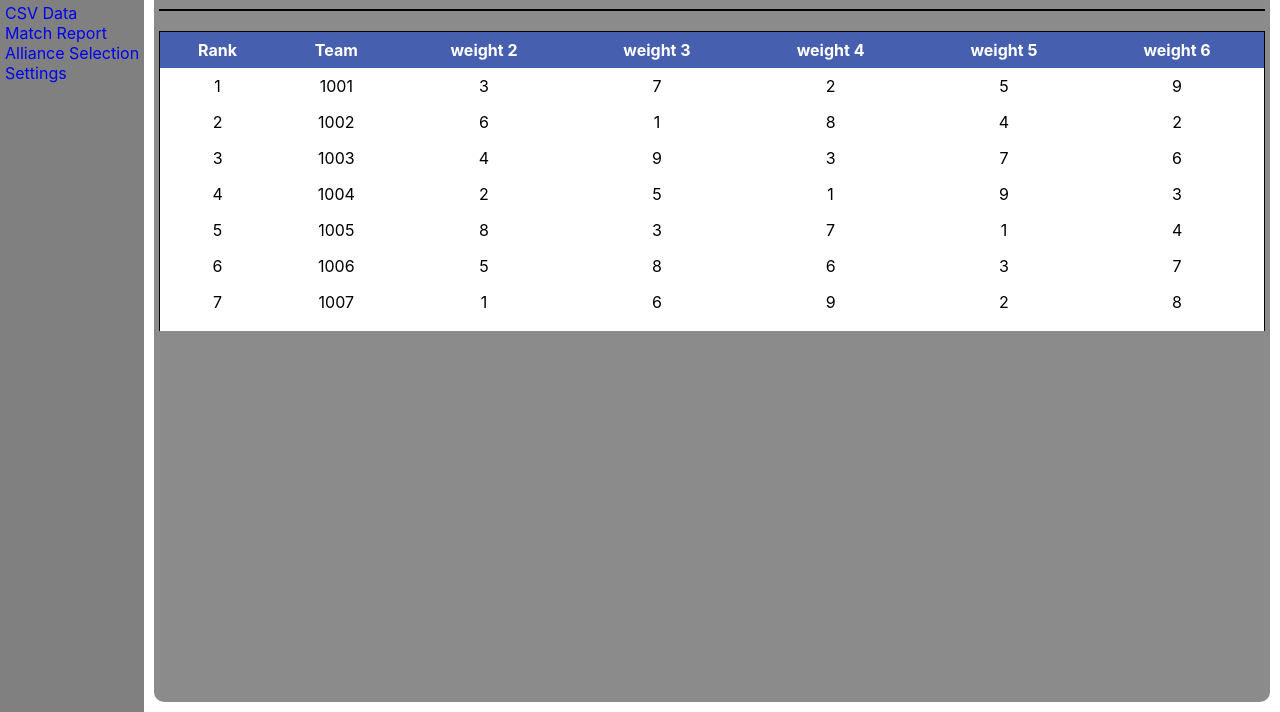
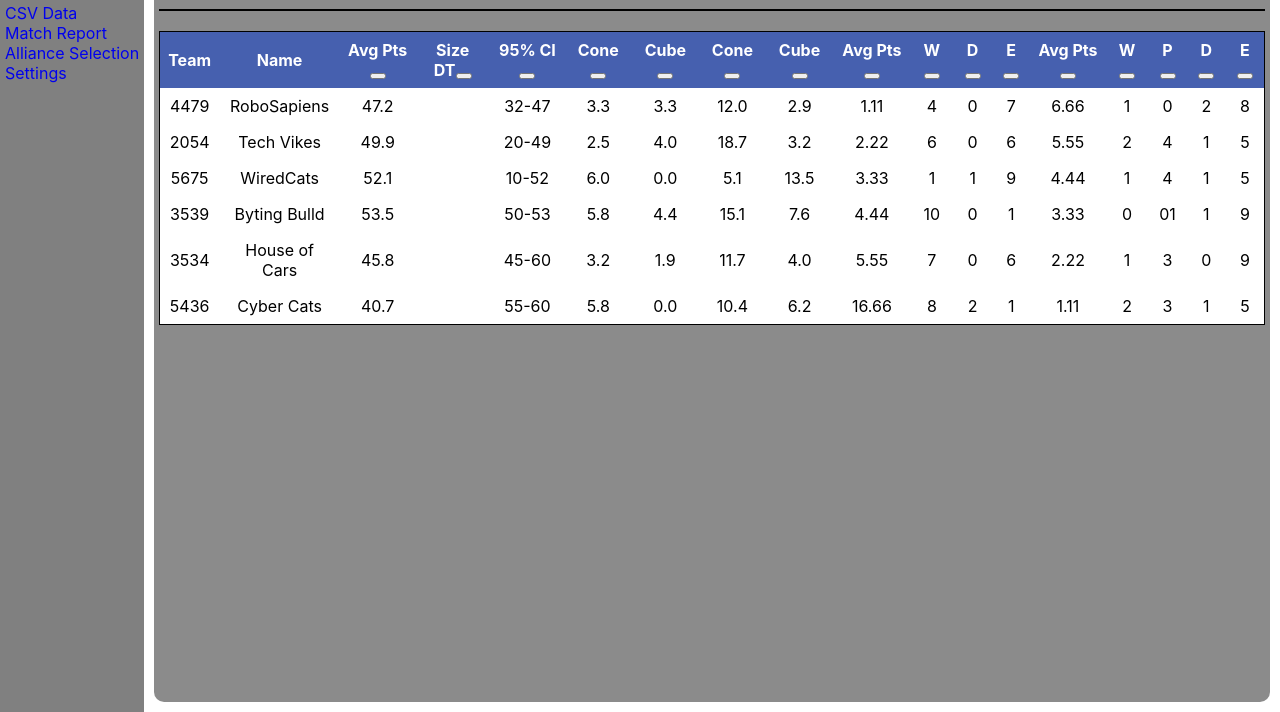
Before and after one commit to sebastianswms/cs4900, a React app in the folder code/scouting-hub/: page /alliance-selection in a window 1280 px wide. Shown: the part 88-800 px from the top of the page. Built offline with nearby package versions, Linux system fonts and the light colour scheme; what chartjs-plugin-datalabels would draw is missing.

Commit message:
Added: new dynamic table for alliance selection page with sorting

```diff
--- a/code/scouting-hub/src/components/tables/allienceSelection/index.css
+++ b/code/scouting-hub/src/components/tables/allienceSelection/index.css
@@ -1,15 +1,15 @@
-/* ScrollableTable.css */
 .scrollable-table-container {
     overflow-x: auto;
     max-width: 100%;
-    max-height: 300px; /* Fixed height */
+    max-height: 300px;
+    position: relative;
 }
 
 .scrollable-table {
-    table-layout: auto; /* Allow cells to adjust width based on content */
+    table-layout: auto;
     border-collapse: collapse;
-    width: 100%; /* Ensure the table takes full width of its container */
-    min-width: 600px; /* Optional: set a minimum width for the table */
+    width: 100%;
+    min-width: 600px;
 }
 
 .scrollable-table th,
@@ -17,21 +17,23 @@
     border: 1px solid black;
     padding: 8px;
     text-align: center;
-    background-color: white; /* Set background color to white */
+    background-color: white;
 }
 
-/* Updated styling for header row */
 .scrollable-table th {
-    background-color: #4660af; /* Change background color */
-    color: white; /* Set text color to white */
-    border: none; /* Remove borders between categories */
+    background-color: #4660af;
+    color: white;
+    border: none;
+    position: sticky;
+    top: 0;
+    z-index: 1;
 }
 
-/* Remove borders for all cells */
 .scrollable-table td {
     border: none;
 }
 
 .scrollable-table tbody tr:hover {
-    background-color: #ddd;
+    background-color: #220de0;
+    filter: brightness(120%);
 }
--- a/code/scouting-hub/src/components/tables/allienceSelection/index.js
+++ b/code/scouting-hub/src/components/tables/allienceSelection/index.js
@@ -1,22 +1,74 @@
-import React from 'react';
-import './index.css'; // Import the CSS file
+import React, { useState } from 'react';
+import './index.css';
 
-const ScrollableTable = ({ data }) => {
+const ScrollableTable = ({ data, columnLabels }) => {
+  const [sortBy, setSortBy] = useState(null);
+  const [sortDirection, setSortDirection] = useState('asc');
+
+  const handleSort = (header) => {
+    if (sortBy === header) {
+      setSortDirection(sortDirection === 'asc' ? 'desc' : 'asc');
+    } else {
+      setSortBy(header);
+      setSortDirection('asc');
+    }
+  };
+
+  const sortedData = [...data].sort((a, b) => {
+    if (!sortBy) return 0;
+
+    const getValue = (obj, keys) => keys.reduce((acc, key) => acc[key], obj);
+    const valueA = parseFloat(getValue(a, sortBy.split('.')));
+    const valueB = parseFloat(getValue(b, sortBy.split('.')));
+
+    if (isNaN(valueA) || isNaN(valueB)) {
+      return getValue(a, sortBy.split('.'))?.localeCompare(getValue(b, sortBy.split('.')));
+    }
+
+    if (valueA === valueB) return 0;
+
+    if (sortDirection === 'asc') {
+      return valueA - valueB;
+    } else {
+      return valueB - valueA;
+    }
+  });
+
+  const renderSortingButton = (header) => {
+    if (sortBy === header) {
+      return sortDirection === 'asc' ? '↑' : '↓';
+    }
+    return '';
+  };
+
   return (
     <div className="scrollable-table-container">
       <table className="scrollable-table">
         <thead>
           <tr>
-            {data.length > 0 && data[0].map((header, index) => (
-              <th key={index}>{header}</th>
+            <th>Team</th>
+            <th>Name</th>
+            {columnLabels.map((groupLabels, groupIndex) => (
+              groupLabels.map((label, index) => (
+                <th key={index}>
+                  {label}
+                  <button onClick={() => handleSort(`group${groupIndex}Data.data.${index}`)}>
+                    {renderSortingButton(`group${groupIndex}Data.data.${index}`)}
+                  </button>
+                </th>
+              ))
             ))}
           </tr>
         </thead>
         <tbody>
-          {data.slice(1).map((row, rowIndex) => (
-            <tr key={rowIndex}>
-              {row.map((cell, cellIndex) => (
-                <td key={cellIndex}>{cell}</td>
+          {sortedData.map((team) => (
+            <tr key={team.team}>
+              <td>{team.team}</td>
+              <td>{team.name}</td>
+              {columnLabels.map((groupLabels, groupIndex) => (
+                groupLabels.map((label, index) => (
+                  <td key={index}>{team[`group${groupIndex}Data`]?.data[index]}</td>
+                ))
               ))}
             </tr>
           ))}
--- a/code/scouting-hub/src/pages/AllianceSelectionPage/index.css
+++ b/code/scouting-hub/src/pages/AllianceSelectionPage/index.css
@@ -5,7 +5,7 @@
 
 .page-container {
   width: 100%;
-  display: flex; /* Set the display to flex */
+  display: flex;
 }
 
 .header {
@@ -19,9 +19,9 @@
 }
 
 .box {
-  background-color: #8b8b8b; /* Grey background color */
-  border-radius: 10px; /* Rounded corners */
-  padding: 5px; /* Padding on all sides */
-  flex-grow: 1; /* Allow the box to grow and fill remaining space */
-  margin: 10px; /* Add margin on all sides */
+  background-color: #8b8b8b;
+  border-radius: 10px;
+  padding: 5px;
+  flex-grow: 1;
+  margin: 10px;
 }
--- a/code/scouting-hub/src/pages/AllianceSelectionPage/index.js
+++ b/code/scouting-hub/src/pages/AllianceSelectionPage/index.js
@@ -3,49 +3,105 @@ import React from "react";
 import Navbar from "../../components/Navbar";
 import ScrollableTable from "../../components/tables/allienceSelection";
 
-const testData = [
-  ['Rank', 'Team', 'weight 2', 'weight 3', 'weight 4', 'weight 5', 'weight 6'],
-  [1, 1001, 3, 7, 2, 5, 9],
-  [2, 1002, 6, 1, 8, 4, 2],
-  [3, 1003, 4, 9, 3, 7, 6],
-  [4, 1004, 2, 5, 1, 9, 3],
-  [5, 1005, 8, 3, 7, 1, 4],
-  [6, 1006, 5, 8, 6, 3, 7],
-  [7, 1007, 1, 6, 9, 2, 8],
-  [8, 1008, 9, 2, 4, 8, 1],
-  [9, 1009, 7, 4, 5, 6, 2],
-  [10, 1010, 3, 7, 2, 5, 9],
-  [11, 1011, 6, 1, 8, 4, 2],
-  [12, 1012, 4, 9, 3, 7, 6],
-  [13, 1013, 2, 5, 1, 9, 3],
-  [14, 1014, 8, 3, 7, 1, 4],
-  [15, 1015, 5, 8, 6, 3, 7],
-  [16, 1016, 1, 6, 9, 2, 8],
-  [17, 1017, 9, 2, 4, 8, 1],
-  [18, 1018, 7, 4, 5, 6, 2],
-  [19, 1019, 3, 7, 2, 5, 9],
-  [20, 1020, 6, 1, 8, 4, 2],
-  [21, 1021, 4, 9, 3, 7, 6],
-  [22, 1022, 2, 5, 1, 9, 3],
-  [23, 1023, 8, 3, 7, 1, 4],
-  [24, 1024, 5, 8, 6, 3, 7],
-  [25, 1025, 1, 6, 9, 2, 8],
-  [26, 1026, 9, 2, 4, 8, 1],
-  [27, 1027, 7, 4, 5, 6, 2],
-  [28, 1028, 3, 7, 2, 5, 9],
-  [29, 1029, 6, 1, 8, 4, 2],
-  [30, 1030, 4, 9, 3, 7, 6],
+const labels = [
+  "Overall",
+  "Average Auto Scores",
+  "Average Tele Scores",
+  "Auto Charge",
+  "Tele Charge",
 ];
 
+const group0Labels = ["Avg Pts", "Size DT", "95% CI"];
+const group1Labels = ["Cone", "Cube"];
+const group2Labels = ["Cone", "Cube"];
+const group3Labels = ["Avg Pts", "W", "D", "E"];
+const group4Labels = ["Avg Pts", "W", "P", "D", "E"];
 
-const Headers = [
-  'Rank',
-  'Team',
-  'weight 2',
-  'weight 3',
-  'weight 4',
-  'weight 5',
-  'weight 6'
+export const teamData = [
+  {
+    team: "4479",
+    name: "RoboSapiens",
+    group0Label: labels[0],
+    group0Data: { labels: group0Labels, data: ["47.2", "", "32-47"] },
+    group1Label: labels[1],
+    group1Data: { labels: group1Labels, data: ["3.3", "3.3"] },
+    group2Label: labels[2],
+    group2Data: { labels: group2Labels, data: ["12.0", "2.9"] },
+    group3Label: labels[3],
+    group3Data: { labels: group3Labels, data: ["1.11", "4", "0", "7"] },
+    group4Label: labels[4],
+    group4Data: { labels: group4Labels, data: ["6.66", "1", "0", "2", "8"] },
+  },
+  {
+    team: "2054",
+    name: "Tech Vikes",
+    group0Label: labels[0],
+    group0Data: { labels: group0Labels, data: ["49.9", "", "20-49"] },
+    group1Label: labels[1],
+    group1Data: { labels: group1Labels, data: ["2.5", "4.0"] },
+    group2Label: labels[2],
+    group2Data: { labels: group2Labels, data: ["18.7", "3.2"] },
+    group3Label: labels[3],
+    group3Data: { labels: group3Labels, data: ["2.22", "6", "0", "6"] },
+    group4Label: labels[4],
+    group4Data: { labels: group4Labels, data: ["5.55", "2", "4", "1", "5"] },
+  },
+  {
+    team: "5675",
+    name: "WiredCats",
+    group0Label: labels[0],
+    group0Data: { labels: group0Labels, data: ["52.1", "", "10-52"] },
+    group1Label: labels[1],
+    group1Data: { labels: group1Labels, data: ["6.0", "0.0"] },
+    group2Label: labels[2],
+    group2Data: { labels: group2Labels, data: ["5.1", "13.5"] },
+    group3Label: labels[3],
+    group3Data: { labels: group3Labels, data: ["3.33", "1", "1", "9"] },
+    group4Label: labels[4],
+    group4Data: { labels: group4Labels, data: ["4.44", "1", "4", "1", "5"] },
+  },
+  {
+    team: "3539",
+    name: "Byting Bulld",
+    group0Label: labels[0],
+    group0Data: { labels: group0Labels, data: ["53.5", "", "50-53"] },
+    group1Label: labels[1],
+    group1Data: { labels: group1Labels, data: ["5.8", "4.4"] },
+    group2Label: labels[2],
+    group2Data: { labels: group2Labels, data: ["15.1", "7.6"] },
+    group3Label: labels[3],
+    group3Data: { labels: group3Labels, data: ["4.44", "10", "0", "1"] },
+    group4Label: labels[4],
+    group4Data: { labels: group4Labels, data: ["3.33", "0", "01", "1", "9"] },
+  },
+  {
+    team: "3534",
+    name: "House of Cars",
+    group0Label: labels[0],
+    group0Data: { labels: group0Labels, data: ["45.8", "", "45-60"] },
+    group1Label: labels[1],
+    group1Data: { labels: group1Labels, data: ["3.2", "1.9"] },
+    group2Label: labels[2],
+    group2Data: { labels: group2Labels, data: ["11.7", "4.0"] },
+    group3Label: labels[3],
+    group3Data: { labels: group3Labels, data: ["5.55", "7", "0", "6"] },
+    group4Label: labels[4],
+    group4Data: { labels: group4Labels, data: ["2.22", "1", "3", "0", "9"] },
+  },
+  {
+    team: "5436",
+    name: "Cyber Cats",
+    group0Label: labels[0],
+    group0Data: { labels: group0Labels, data: ["40.7", "", "55-60"] },
+    group1Label: labels[1],
+    group1Data: { labels: group1Labels, data: ["5.8", "0.0"] },
+    group2Label: labels[2],
+    group2Data: { labels: group2Labels, data: ["10.4", "6.2"] },
+    group3Label: labels[3],
+    group3Data: { labels: group3Labels, data: ["16.66", "8", "2", "1"] },
+    group4Label: labels[4],
+    group4Data: { labels: group4Labels, data: ["1.11", "2", "3", "1", "5"] },
+  },
 ];
 
 export default function AllianceSelectionPage() {
@@ -59,7 +115,7 @@ export default function AllianceSelectionPage() {
           </div>
           <div className="divider"></div>
         <div>
-          <ScrollableTable data={testData} headers={Headers}/>
+        <ScrollableTable data={teamData} columnLabels={[group0Labels, group1Labels, group2Labels, group3Labels, group4Labels]} />
         </div>
         </div>
       </div>
```
